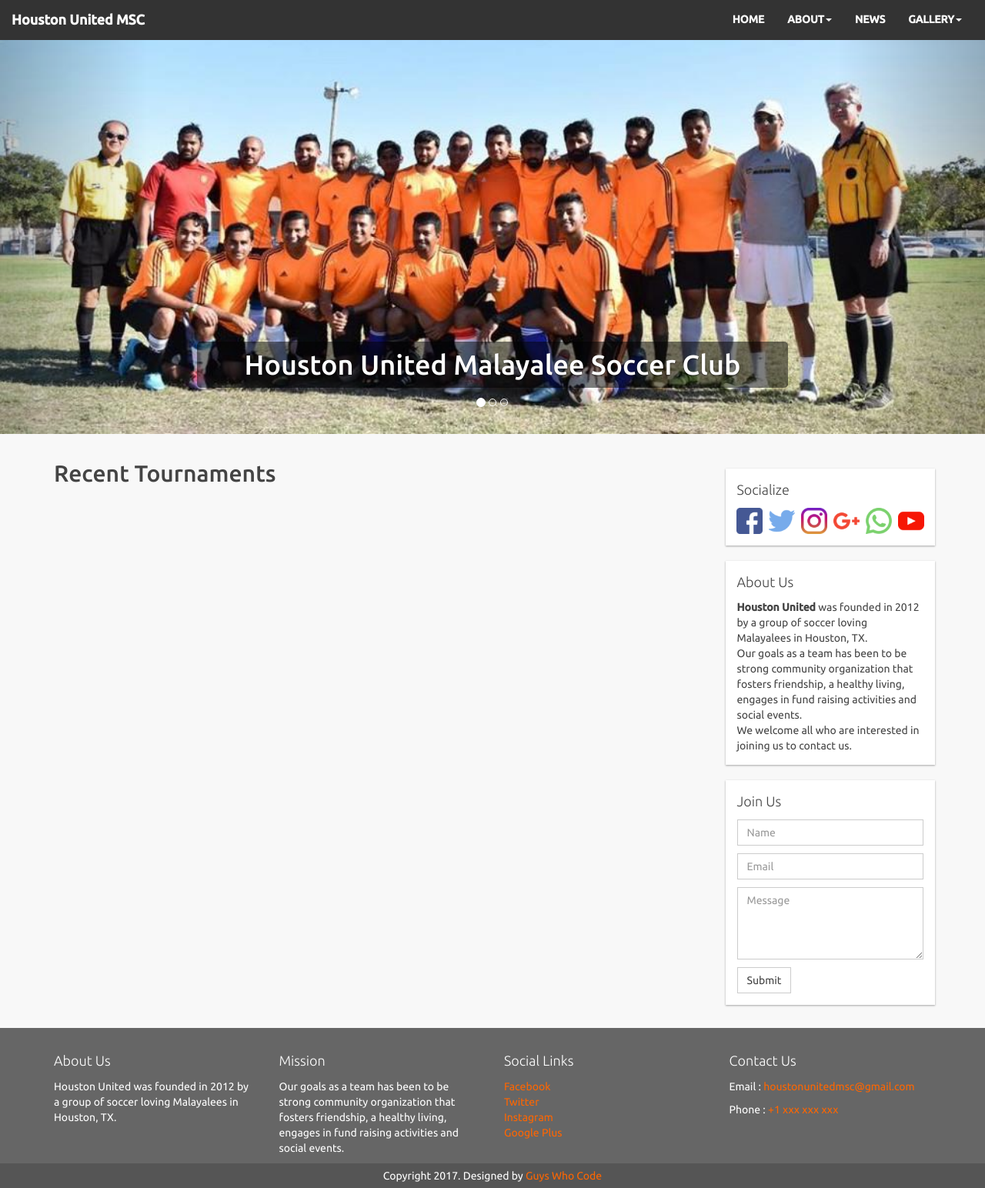
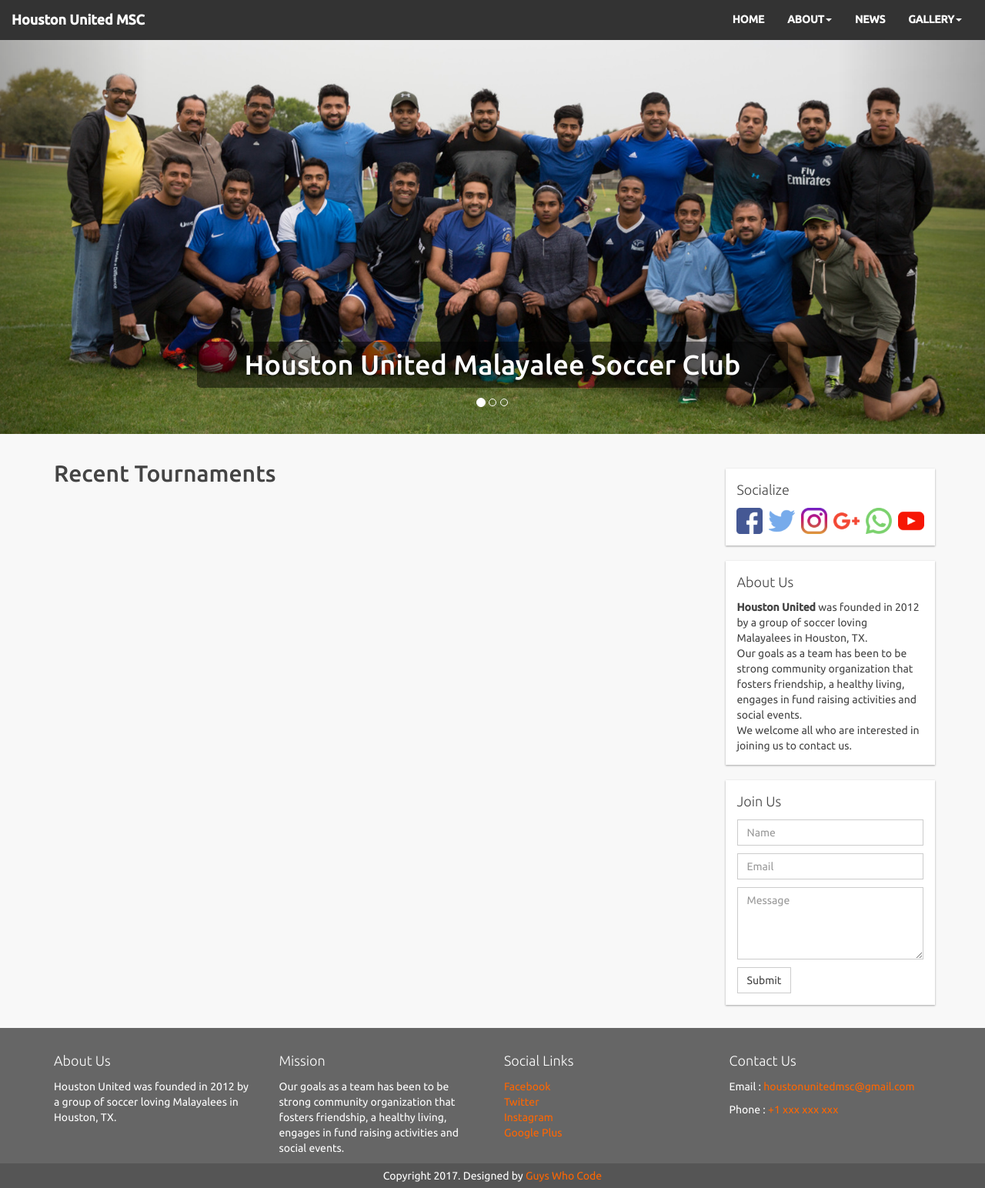
Before and after one commit to houstonunitedmsc/houstonunitedmsc.github.io, a Jekyll site: the page built from index.html, in a window 1280 px wide. Shown: the whole page at 77% size. Built offline with Jekyll 4.4.1, drawn with Linux system fonts in a browser that asks for light colours.

Commit message:
adds high quality slider images

```diff
--- a/_includes/slider.html
+++ b/_includes/slider.html
@@ -9,7 +9,7 @@
   <!-- Wrapper for slides -->
   <div class="carousel-inner" role="listbox">
     <div class="item active">
-      <img src="{{ site.baseurl }}/assets/img/slider/houston-united-malayalee-soccer-club-team-1.jpg" alt="...">
+      <img src="{{ site.baseurl }}/assets/img/slider/houston-united-malayalee-soccer-club-team-3.jpg" alt="...">
       <div class="carousel-caption">
         <h1>{{ site.title }}</h1>
       </div>
@@ -21,7 +21,7 @@
       </div>
     </div>
     <div class="item">
-      <img src="{{ site.baseurl }}/assets/img/slider/houston-united-malayalee-soccer-club-team-3.jpg" alt="...">
+      <img src="{{ site.baseurl }}/assets/img/slider/houston-united-malayalee-soccer-club-team-1.jpg" alt="...">
       <div class="carousel-caption">
       <h1>Join Us</h1>
       </div>
```
Also changed, not shown: assets/img/slider/houston-united-malayalee-soccer-club-team-1.jpg, assets/img/slider/houston-united-malayalee-soccer-club-team-2.jpg, assets/img/slider/houston-united-malayalee-soccer-club-team-3.jpg.
